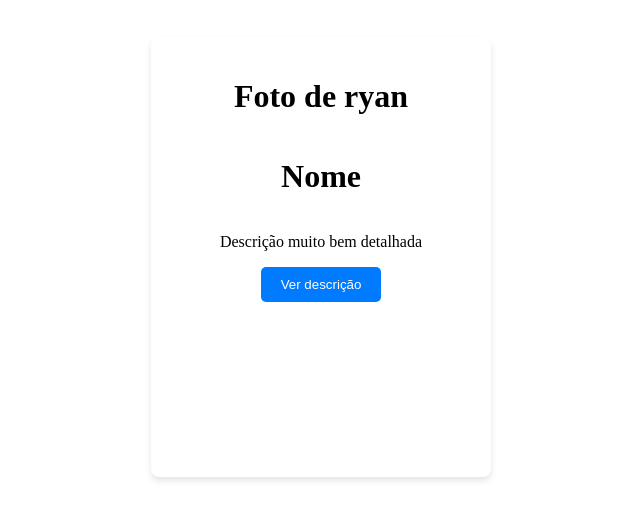
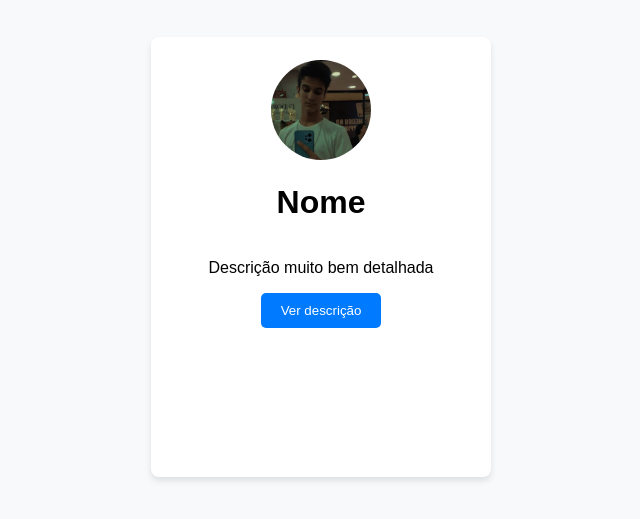
Before and after one commit to RyanLessa/card_react, a Next.js app in the folder cardzin/: page / in a window 1280 px wide. Shown: the part 133-652 px from the top of the page, without its empty margins (319-959 px from the left). Built offline with nearby package versions, Linux system fonts and the light colour scheme.

Commit message:
component done

```diff
--- /dev/null
+++ b/cardzin/app/card.css
@@ -0,0 +1,12 @@
+#my-card {
+    display: flex;
+    flex-direction: column;
+    align-items: center;
+    width: 300px;
+    height: 400px;
+}
+
+.card-image {
+    border: solid;
+    border-radius: 100px;
+}
--- /dev/null
+++ b/cardzin/app/card.jsx
@@ -0,0 +1,22 @@
+"use-client";
+
+import { useRouter } from 'next/navigation';
+import Image from 'next/image';
+import './card.css';
+
+export default function Card () {
+  const router = useRouter();
+
+  const goToDescription = () => {
+    router.push('/about');
+  };
+
+    return (
+        <div className="card" id="my-card">
+            <Image src="/ryan.jpg" alt="Foto de ryan" width={100} height={100} className='card-image'/>
+            <h1>Nome</h1>
+            <p>Descrição muito bem detalhada</p>
+            <button onClick={goToDescription}>Ver descrição</button>
+        </div>
+    );
+}
--- a/cardzin/app/layout.css
+++ b/cardzin/app/layout.css
@@ -1,3 +1,10 @@
+body {
+    font-family: Arial, sans-serif;
+    background-color: #f8f9fa;
+    margin: 0;
+    padding: 0;
+}
+
 button {
     background-color: #007bff;
     color: #fff;
@@ -10,3 +17,11 @@ button {
 button:hover {
     background-color: #0056b3;
 }
+
+.card {
+    background-color: #fff;
+    border-radius: 8px;
+    box-shadow: 0 4px 6px rgba(0, 0, 0, 0.1);
+    padding: 20px;
+    margin: 20px;
+}
--- a/cardzin/app/layout.jsx
+++ b/cardzin/app/layout.jsx
@@ -2,7 +2,7 @@
 
 import './layout.css';
 
-export default function WhatIWant({children}) {
+export default function Layout({children}) {
   return (
     <html lang="en">
       <head>
--- a/cardzin/app/page.css
+++ b/cardzin/app/page.css
@@ -1,19 +1,3 @@
-.card {
-    background-color: #fff;
-    border-radius: 8px;
-    box-shadow: 0 4px 6px rgba(0, 0, 0, 0.1);
-    padding: 20px;
-    margin: 20px;
-}
-
-#my-card {
-    display: flex;
-    flex-direction: column;
-    align-items: center;
-    width: 300px;
-    height: 400px;
-}
-
 #home-page {
     display: flex;
     flex-direction: column;
--- a/cardzin/app/page.jsx
+++ b/cardzin/app/page.jsx
@@ -1,23 +1,12 @@
 "use client";
 
-import { useRouter } from 'next/navigation';
+import Card from './card';
 import './page.css';
 
 export default function Home() {
-  const router = useRouter();
-
-  const goToDescription = () => {
-    router.push('/about');
-  };
-
   return (
     <div id="home-page">
-        <div className="card" id="my-card">
-            <h1>Foto de ryan</h1>
-            <h1>Nome</h1>
-            <p>Descrição muito bem detalhada</p>
-            <button onClick={goToDescription}>Ver descrição</button>
-        </div>
+        <Card />
     </div>
   );
 }
```
Also changed, not shown: cardzin/public/ryan.jpg (added), 1 other file (tests, documents, lock files or other folders).
